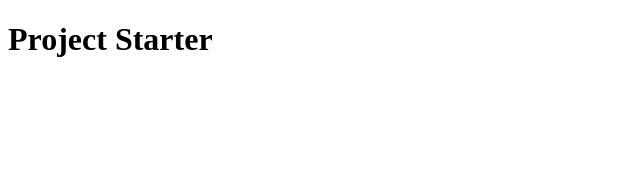
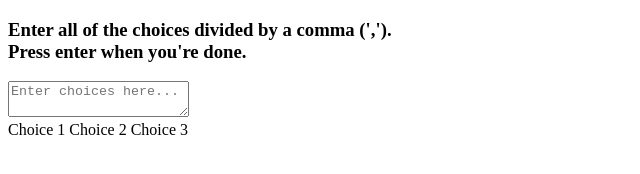
Before and after one commit to TroyDelacruz/random-choice-picker, a plain HTML site: page index.html in a window 1280 px wide. Shown: the whole page, without its empty margins (0-640 px from the left). Drawn offline with Linux system fonts and the light colour scheme.

Commit message:
Add html structure

```diff
--- a/index.html
+++ b/index.html
@@ -8,8 +8,19 @@
     <link rel="stylesheet" href="style.css">
 </head>
 <body>
-    <h1>Project Starter</h1>
 
+    <div class="container">
+        <h3>Enter all of the choices divided by a comma (',').
+        <br> Press enter when you're done.</h3>
+        <textarea placeholder="Enter choices here..." id="textarea"></textarea>
+
+
+        <div id="tags">
+            <span class="tag">Choice 1</span>
+            <span class="tag">Choice 2</span>
+            <span class="tag">Choice 3</span>
+        </div>
+    </div>
 
 
     <script src="scripts.js"></script>
```
